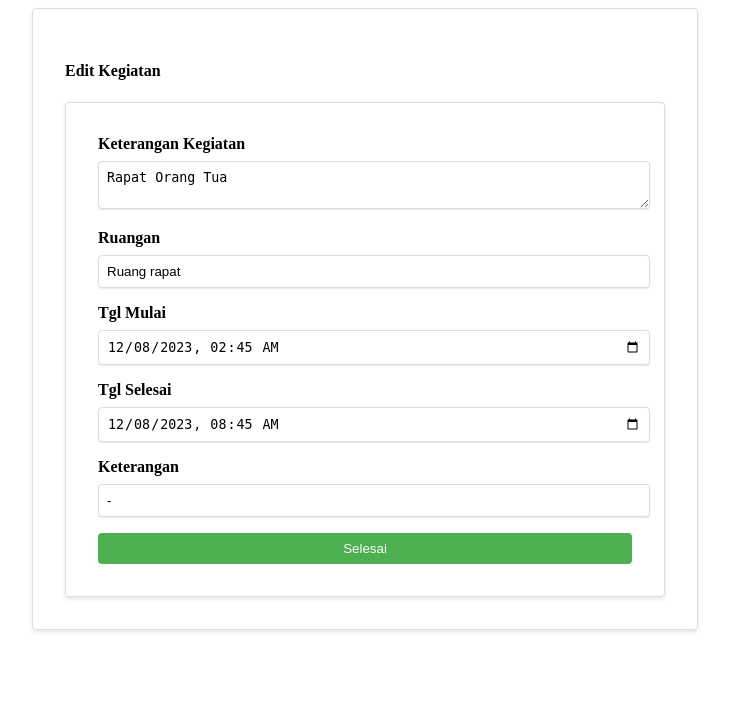
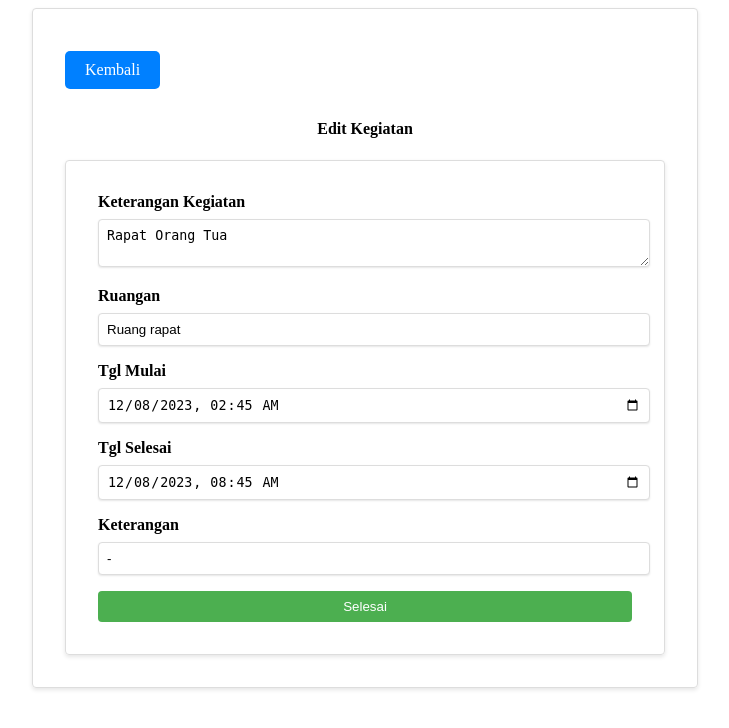
Before and after one commit to fadhilayman/kegiatan, a PHP site: page /edit_Kegiatan.php?id=1 in a window 1280 px wide. Shown: the top 728 px of the page, without its empty margins (275-1004 px from the left). Run offline with PHP 8.4, Linux system fonts and the light colour scheme; data comes from the database, SQL or seed files in the repository.

Commit message:
back button

```diff
--- a/edit_Kegiatan.php
+++ b/edit_Kegiatan.php
@@ -50,19 +50,30 @@ $event = mysqli_fetch_array($queryjadwal);
   input[type="submit"]:hover {
     background-color: #3e8e41;
   }
+  .back-button {
+    background-color: #0080FF;
+    color: white;
+    padding: 10px 20px;
+    border: none;
+    border-radius: 5px;
+    text-decoration: none;
+    display: inline-block;
+    font-size: 16px;
+    margin: 10px 0px;
+    cursor: pointer;
+  }
 </style>
     <meta charset="UTF-8">
     <meta name="viewport" content="width=device-width, initial-scale=1.0">
     <title>Document</title>
 </head>
 <body>
-
-    <!-- Display the edit event form with the event data -->
     <div class="container mt-4">
+    <a href="kegiatan_admin.php" class="back-button">Kembali</a>
         <div class="row">
             <div class="col-lg-4">
                 <div class="alert alert-warning" role="alert">
-                    <h4>Edit Kegiatan</h4>
+                  <center>  <h4>Edit Kegiatan</h4> </center>
                 </div>
                 <div class="card">
                     <div class="container">
```
Also changed, not shown: kegiatan_admin.php (+10 -0 lines).
